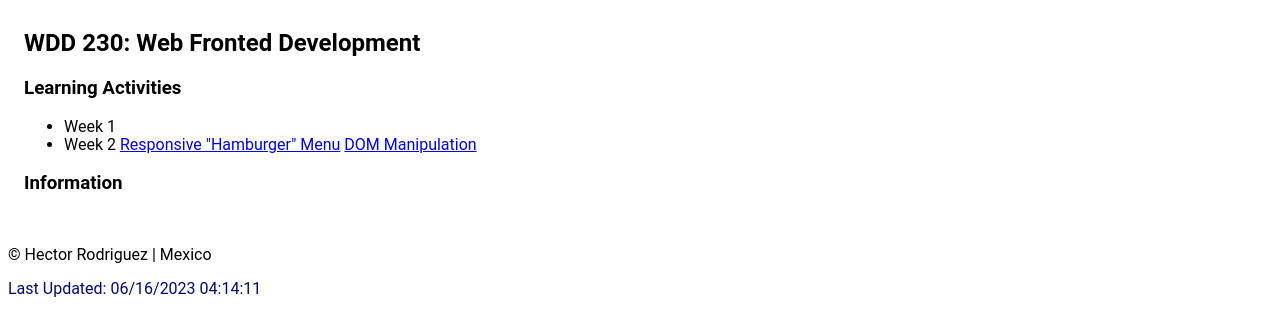
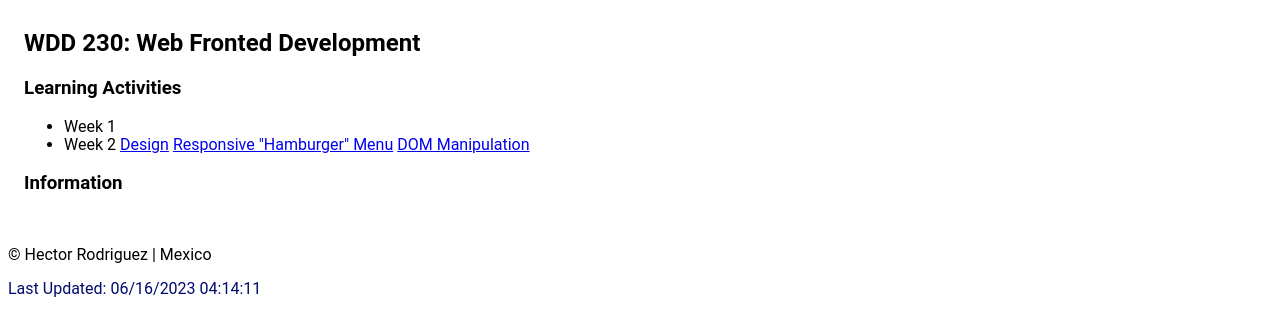
Before and after one commit to Hekuta6/wdd230, a plain HTML site: page index.html in a window 1280 px wide. Shown: the part 149-484 px from the top of the page. Drawn offline with Linux system fonts and the light colour scheme; files that its build step writes are made by us from their sources; files whose address does not match are found by name.

Commit message:
Update index.html

```diff
--- a/index.html
+++ b/index.html
@@ -37,6 +37,7 @@
                 <li>Week 1 <a href="Placeholder"></a></li>
                 <li>Week 2
                     <a href=""></a>
+                    <a href="week02/design.html">Design</a>
                     <a href="https://codepen.io/rjbxgppf-the-animator/pen/BaGjbYB">Responsive "Hamburger" Menu</a>
                     <a href="week02/bom.html">DOM Manipulation</a>
                 </li>
```
